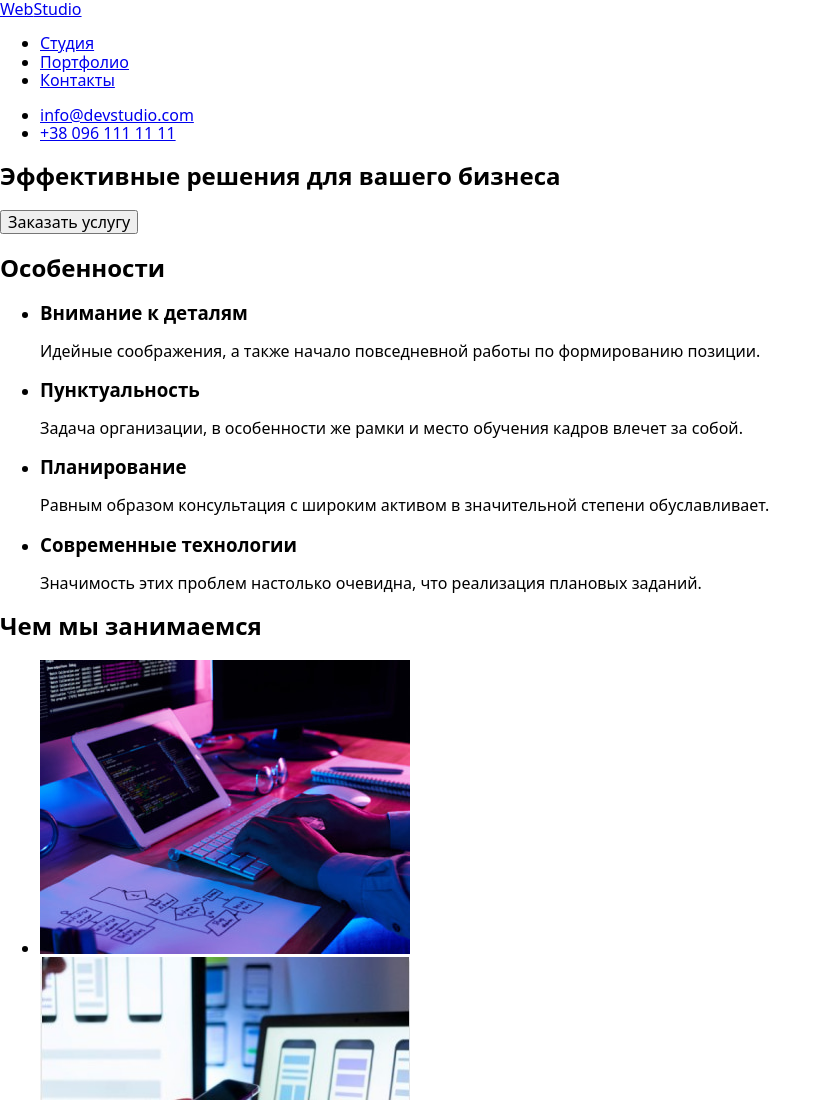
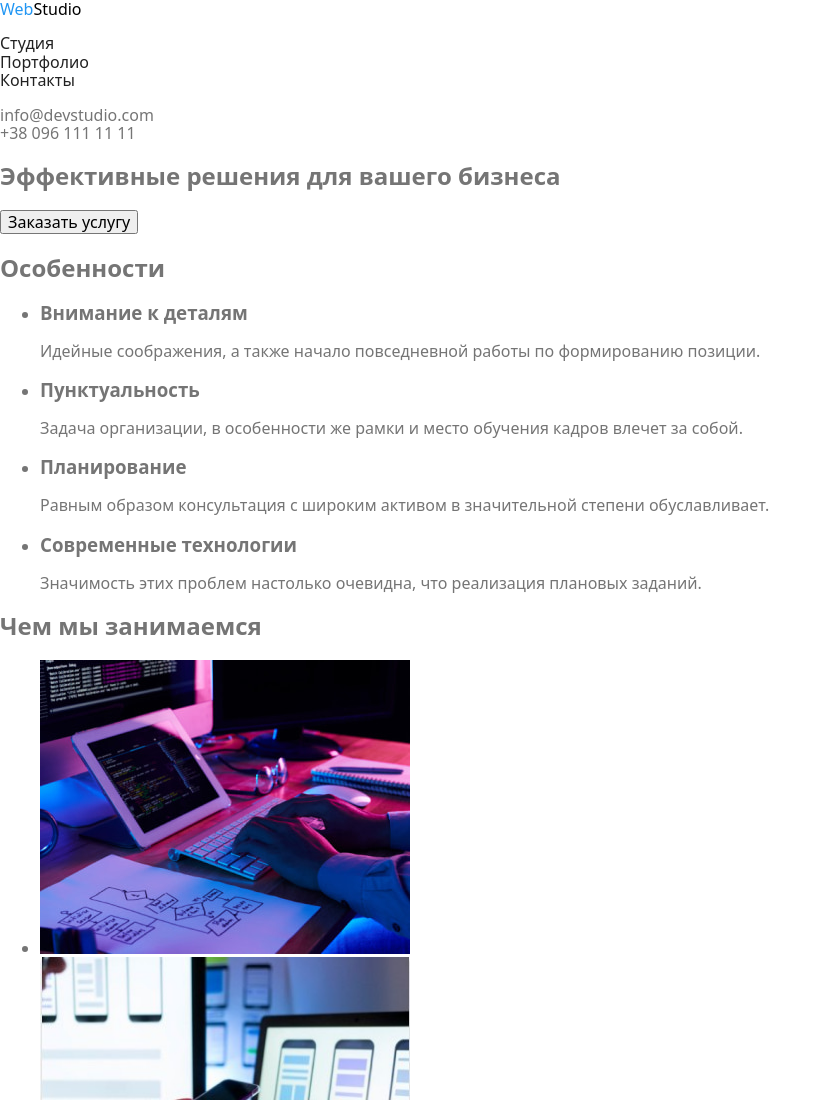
Before and after one commit to Ivan-GoIT/goit-markup-hw-02, a plain HTML site: page index.html in a window 1280 px wide. Shown: the top 1100 px of the page, without its empty margins (0-831 px from the left). Drawn offline with nearby package versions, Linux system fonts and the light colour scheme.

Commit message:
header color css ready

```diff
--- a/css/styles.css
+++ b/css/styles.css
@@ -1,15 +1,50 @@
-:root{
-    --prymary-text-color:#757575;
-    --primary-white-color:#FFFFFF;
-    --accent-color:#2196F3;
-    --title-color:#212121;
+/* font-family: 'Raleway', sans-serif;
+font-family: 'Roboto', sans-serif; */
+:root {
+  --prymary-text-color: #757575;
+  --primary-white-color: #ffffff;
+  --accent-color: #2196f3;
+  --title-color: #212121;
 }
 
-body{
-    background-color: #E5E5E5;
+body {
+  background-color: #ffffff;
+  color: var(--prymary-text-color);
 }
-main{
-    background-color: #ffffff;
+/* Logo */
+.logo {
+  color: #000000;
 }
-/* font-family: 'Raleway', sans-serif;
-font-family: 'Roboto', sans-serif; */
+
+.logo > span {
+  color: var(--accent-color);
+}
+
+/* Header */
+
+.list-reset {
+  list-style: none;
+  padding-left: 0;
+}
+
+.link-reset {
+  text-decoration: none;
+}
+
+.site-nav .link-reset {
+  color: var(--title-color);
+}
+
+.site-nav .link-reset:hover,
+.site-nav .link-reset:focus {
+  color: var(--accent-color);
+}
+
+.contact{
+    color:var(--prymary-text-color)
+}
+
+.contact:hover,
+.contact:focus {
+    color:var(--accent-color)
+}
--- a/index.html
+++ b/index.html
@@ -15,29 +15,29 @@
       href="https://cdnjs.cloudflare.com/ajax/libs/modern-normalize/1.0.0/modern-normalize.min.css"
       rel="stylesheet"
     />
-    <link rel="stylesheet" href="./css/style.css" />
+    <link rel="stylesheet" href="./css/styles.css" />
   </head>
   <body>
-    <header>
-      <nav>
-        <a lang="en" href="./index.html"> <span>Web</span>Studio </a>
-        <ul>
+    <header >
+      <nav >
+        <a lang="en" href="./index.html" class="logo link-reset"> <span class="logo-blue">Web</span>Studio </a>
+        <ul class="site-nav list-reset">
           <li>
-            <a href="./studio.html">Студия</a>
+            <a href="./studio.html" class="link-reset">Студия</a>
           </li>
           <li>
-            <a href="./portfolio.html">Портфолио</a>
+            <a href="./portfolio.html" class="link-reset">Портфолио</a>
           </li>
           <li>
-            <a href="./contacts">Контакты</a>
+            <a href="./contacts" class="link-reset">Контакты</a>
           </li>
         </ul>
       </nav>
-      <ul>
+      <ul class="list-reset">
         <li>
-          <a lang="en" href="mailto:info@devstudio.com">info@devstudio.com</a>
+          <a lang="en" href="mailto:info@devstudio.com" class="link-reset contact">info@devstudio.com</a>
         </li>
-        <li><a href="tel:+380961111111">+38 096 111 11 11</a></li>
+        <li><a href="tel:+380961111111" class="link-reset contact">+38 096 111 11 11</a></li>
       </ul>
     </header>
     <main>
@@ -137,8 +137,8 @@
         </ul>
       </section>
     </main>
-    <footer>
-      <a lang="en" href="./index.html"> <span>Web</span>Studio </a>
+    <footer class="futer">
+        <a lang="en" href="./index.html" class="logo"> <span class="logo-blue">Web</span>Studio </a>
       <address>
         <p>г. Киев, пр-т Леси Украинки, 26</p>
         <a lang="en" href="mailto:info@devstudio.com">info@devstudio.com</a>
```
Also changed, not shown: portfolio.html (+1 -1 lines).
